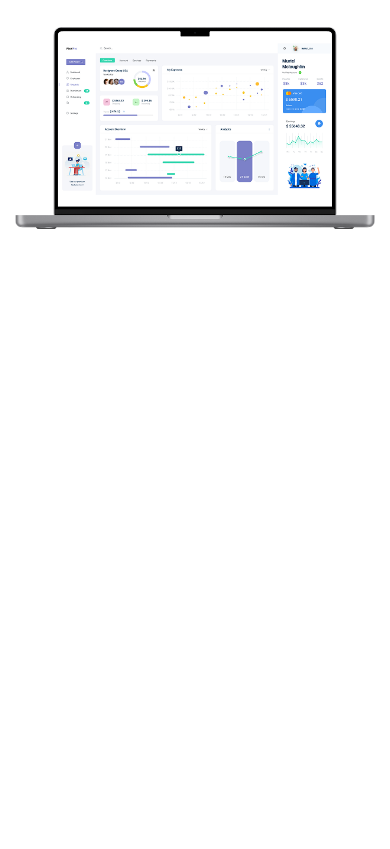
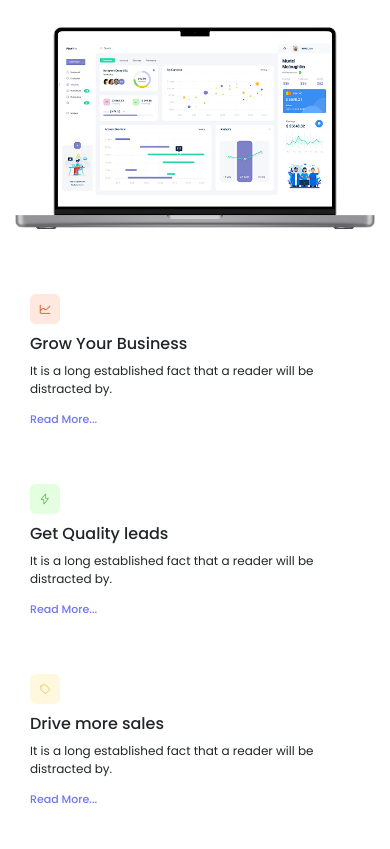
Before and after one commit to prolay-itobuz/Bootsrap_Layout, a website built with Vite: page src/index.html in a window 390 px wide. Shown: the part 4096-4945 px from the top of the page. Before the commit the page ends 4350 px from the top, so only its background shows below. Built offline with nearby package versions, Linux system fonts and the light colour scheme; files whose address does not match are found by name.

Commit message:
WIP : done till three card section

```diff
--- a/src/index.html
+++ b/src/index.html
@@ -154,6 +154,28 @@
       <img src="./assests/images/background/Laptop.png" alt="">
     </div>
   </section>
+
+
+  <section class="three-card">
+    <div class="card-item">
+      <img src="./assests/images/icons/a.png" alt="">
+      <h3>Grow Your Business</h3>
+      <p>It is a long established fact that a reader will be distracted by.</p>
+      <a href="">Read More...</a>
+    </div>
+    <div class="card-item">
+      <img src="./assests/images/icons/b.svg" alt="">
+      <h3>Get Quality leads</h3>
+      <p>It is a long established fact that a reader will be distracted by.</p>
+      <a href="">Read More...</a>
+    </div>
+    <div class="card-item">
+      <img src="./assests/images/icons/c.svg" alt="">
+      <h3>Drive more sales</h3>
+      <p>It is a long established fact that a reader will be distracted by.</p>
+      <a href="">Read More...</a>
+    </div>
+  </section>
 </body>
 
 </html>
--- a/src/scss/styles.scss
+++ b/src/scss/styles.scss
@@ -821,3 +821,234 @@ section.solution{
     }
   }
 }
+
+section.three-card{
+  display: flex;
+  padding: 100px 330px 84px 330px;
+  gap: 75px;
+  div.card-item{
+    width: 370px;
+    height: 289px;
+    padding: 34px 48px 26px 30px;
+    img{
+      margin-bottom: 22px;
+    }
+    h3{
+      margin-bottom: 17px;
+      font-size: 22px;
+      font-weight: 500;
+    }
+    p{
+      margin-bottom: 11px;
+      font-size: 17px;
+      font-weight: 400;
+    }
+    a{
+      text-decoration: none;
+      color: #6F77F1;
+      font-weight: 500;
+      font-size: 14px;
+    }
+  }
+}
+
+/* Media Queries for Three-Card Section */
+@media (max-width: 1750px) {
+  section.three-card {
+    padding: 80px 200px 70px 200px;
+    gap: 60px;
+  }
+}
+
+@media (max-width: 1440px) {
+  section.three-card {
+    padding: 70px 150px 60px 150px;
+    gap: 50px;
+
+    div.card-item {
+      width: 330px;
+      height: 270px;
+      padding: 30px 40px 22px 25px;
+
+      img {
+        margin-bottom: 20px;
+        width: 50px;
+      }
+
+      h3 {
+        font-size: 20px;
+        margin-bottom: 15px;
+      }
+
+      p {
+        font-size: 16px;
+        margin-bottom: 10px;
+      }
+
+      a {
+        font-size: 13px;
+      }
+    }
+  }
+}
+
+@media (max-width: 1200px) {
+  section.three-card {
+    padding: 60px 100px 50px 100px;
+    gap: 40px;
+
+    div.card-item {
+      width: 300px;
+      height: 250px;
+      padding: 25px 35px 20px 20px;
+
+      img {
+        margin-bottom: 18px;
+        width: 45px;
+      }
+
+      h3 {
+        font-size: 19px;
+        margin-bottom: 14px;
+      }
+
+      p {
+        font-size: 15px;
+      }
+    }
+  }
+}
+
+@media (max-width: 992px) {
+  section.three-card {
+    padding: 50px 60px 40px 60px;
+    flex-wrap: wrap;
+    justify-content: center;
+    gap: 30px;
+
+    div.card-item {
+      width: calc(50% - 30px);
+      max-width: 350px;
+      height: auto;
+      min-height: 230px;
+    }
+  }
+}
+
+@media (max-width: 768px) {
+  section.three-card {
+    padding: 40px 40px 30px 40px;
+
+    div.card-item {
+      width: 100%;
+      max-width: 400px;
+      min-height: 210px;
+      padding: 20px 25px 15px 20px;
+
+      img {
+        margin-bottom: 15px;
+        width: 40px;
+      }
+
+      h3 {
+        font-size: 18px;
+        margin-bottom: 12px;
+      }
+
+      p {
+        font-size: 14px;
+        margin-bottom: 8px;
+      }
+
+      a {
+        font-size: 12px;
+      }
+    }
+  }
+}
+
+@media (max-width: 576px) {
+  section.three-card {
+    padding: 30px 20px 25px 20px;
+    gap: 25px;
+
+    div.card-item {
+      padding: 18px 20px 12px 18px;
+      min-height: 190px;
+
+      img {
+        width: 35px;
+        margin-bottom: 12px;
+      }
+
+      h3 {
+        font-size: 17px;
+        margin-bottom: 10px;
+      }
+
+      p {
+        font-size: 13px;
+      }
+    }
+  }
+}
+
+@media (max-width: 400px) {
+  section.three-card {
+    padding: 25px 15px 20px 15px;
+    gap: 20px;
+
+    div.card-item {
+      padding: 15px 15px 10px 15px;
+      min-height: 170px;
+
+      img {
+        width: 30px;
+        margin-bottom: 10px;
+      }
+
+      h3 {
+        font-size: 16px;
+        margin-bottom: 8px;
+      }
+
+      p {
+        font-size: 12px;
+      }
+
+      a {
+        font-size: 11px;
+      }
+    }
+  }
+}
+
+@media (max-width: 320px) {
+  section.three-card {
+    padding: 20px 10px 15px 10px;
+
+    div.card-item {
+      padding: 12px 12px 8px 12px;
+      min-height: 160px;
+
+      img {
+        width: 28px;
+        margin-bottom: 8px;
+      }
+
+      h3 {
+        font-size: 15px;
+        margin-bottom: 7px;
+      }
+
+      p {
+        font-size: 11px;
+        margin-bottom: 6px;
+      }
+
+      a {
+        font-size: 10px;
+      }
+    }
+  }
+}
```
Also changed, not shown: src/assests/images/icons/a.png (added), src/assests/images/icons/b.svg (added), src/assests/images/icons/c.svg (added).
